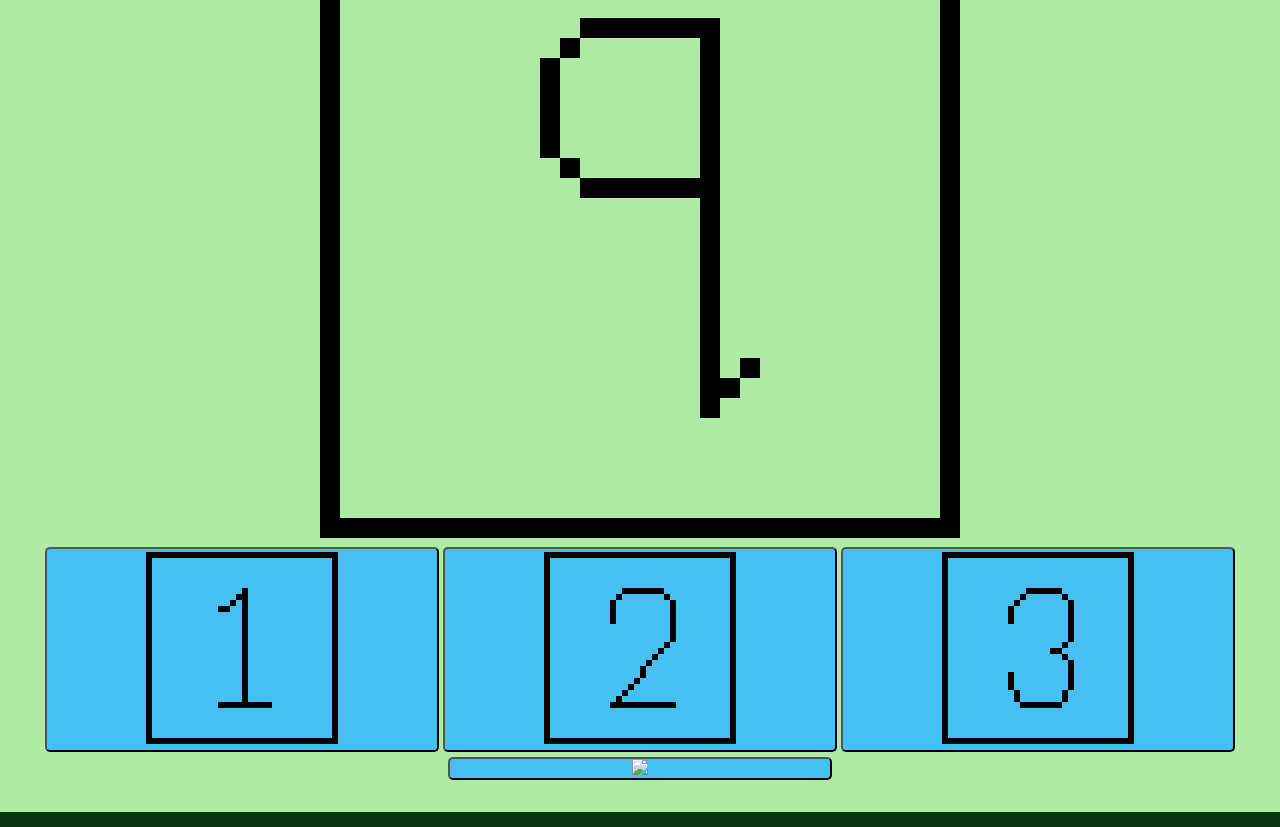
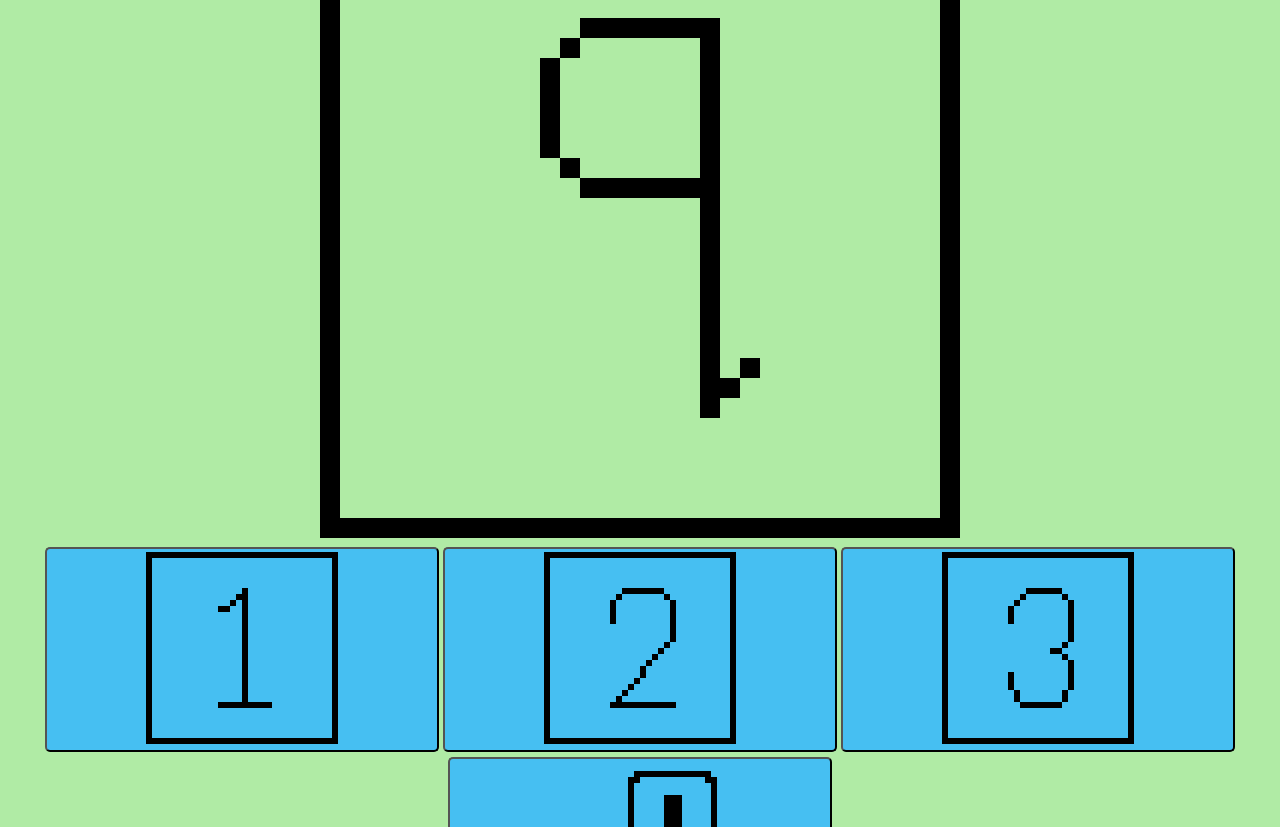
Before and after one commit to CJG1218/synoptic-code, a plain HTML site: page simulation.html in a window 1280 px wide. Shown: the part 102-929 px from the top of the page. Drawn offline with Linux system fonts and the light colour scheme; files whose address does not match are found by name.

Commit message:
fix simulation

```diff
--- a/simulation.html
+++ b/simulation.html
@@ -2,16 +2,15 @@
 <html lang="en">
 <head>
     <meta charset="utf-8">
-        <meta name="veiwpoint" content="width=device-width">
+    <meta name="viewport" content="width=device-width">
     <title>Home Page</title>
     <link rel="stylesheet" href="index.css">
     <script src="index.js" defer></script>
 </head>
-
+<body onload="img()">
 <div id="wrapper">
     <header>
         <img src="Ele.png" alt="Logo">
-
         <nav>
             <ul class="nav">
                 <li class="nav"><a href="index.html">Home</a></li>
@@ -26,50 +25,37 @@
         </nav>
     </header>
 
-    <body onload="img()">
-
     <!-- area for the question image -->
     <div id="main">
-
         <img src="" alt="" id="question">
-
     </div>
 
     <!-- area for the answer images/buttons -->
     <div id="buttons">
-
         <button id="button1" class="notSelected" onclick="select(1)">
             <img src="" alt="" id="answer1">
         </button>
-
         <button id="button2" class="notSelected" onclick="select(2)">
             <img src="" alt="" id="answer2">
         </button>
-
         <button id="button3" class="notSelected" onclick="select(3)">
             <img src="" alt="" id="answer3">
         </button>
-
-
     </div>
 
     <!-- area for the enter button/image -->
     <div>
-
         <button id="enter" onclick="enter()">
-                <img src="imagesSim/enter.png" id="enterButton">
+            <img src="download_page/simulation/imagesSim/enter.png" id="enterButton">
         </button>
-
     </div>
 
     <!-- Image for showing if the answer is correct or wrong -->
     <img src="" alt="" id="correct">
 </div>
 <footer>
-        <p><small><i>Copyright &copy; 2024 Pu Ngaol (EWB)
-        </i></small></p>
+    <p><small><i>Copyright &copy; 2024 Pu Ngaol (EWB)</i></small></p>
     <p class="email"><a href="mailto:PuNgaolEWB@gmail.com">Pu Ngaol - Engineers Without Borders</a></p>
 </footer>
-
 </body>
 </html>
```
Lines whose indentation alone changed are shown as unchanged.
